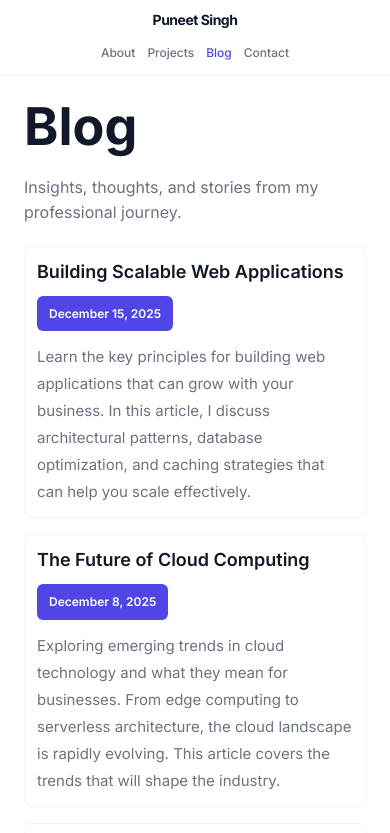
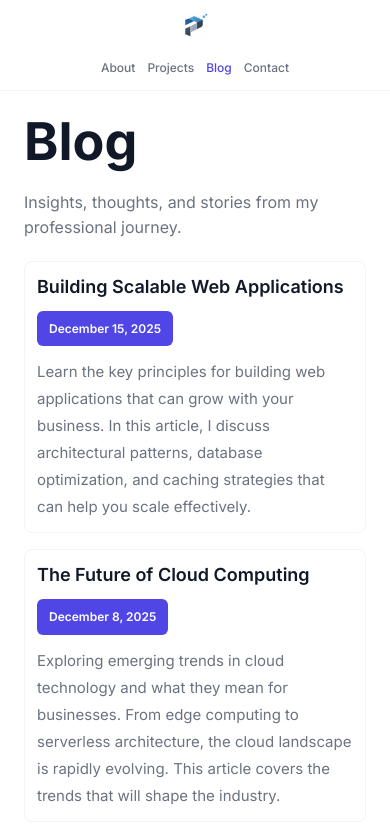
Before and after one commit to pks85uee/pks85uee.github.io, a website: page blog.html in a window 390 px wide. Shown: the top 833 px of the page. Drawn offline with Linux system fonts and the light colour scheme.

Commit message:
updated logo to all pages and adjusted styling for responsiveness

```diff
--- a/blog.html
+++ b/blog.html
@@ -11,8 +11,11 @@
     <!-- NAVIGATION BAR -->
     <nav class="navbar">
         <div class="nav-container">
-            <h1 class="nav-logo">Puneet Singh</h1>
-            <ul class="nav-links">
+<h1 class="nav-logo">
+                <a href="index.html" aria-label="puneet singh">
+                    <img src="content/logo.png" alt="puneet singh" class="site-logo" />
+                </a>
+            </h1>            <ul class="nav-links">
                 <li><a href="index.html">About</a></li>
                 <li><a href="projects.html">Projects</a></li>
                 <li><a href="blog.html" class="active">Blog</a></li>
--- a/style.css
+++ b/style.css
@@ -190,6 +190,14 @@ strong {
     color: var(--color-text-primary);
     margin: 0;
     letter-spacing: -0.5px;
+}
+
+/* Logo image sizing and alignment */
+.nav-logo a { display: inline-flex; align-items: center; gap: 12px; }
+.site-logo { height: 36px; width: auto; display: block; }
+
+@media (max-width: 768px) {
+    .site-logo { height: 28px; }
 }
 
 .nav-links {
```
Also changed, not shown: contact.html (+5 -2 lines), index.html (+5 -1 lines), projects.html (+5 -2 lines).
